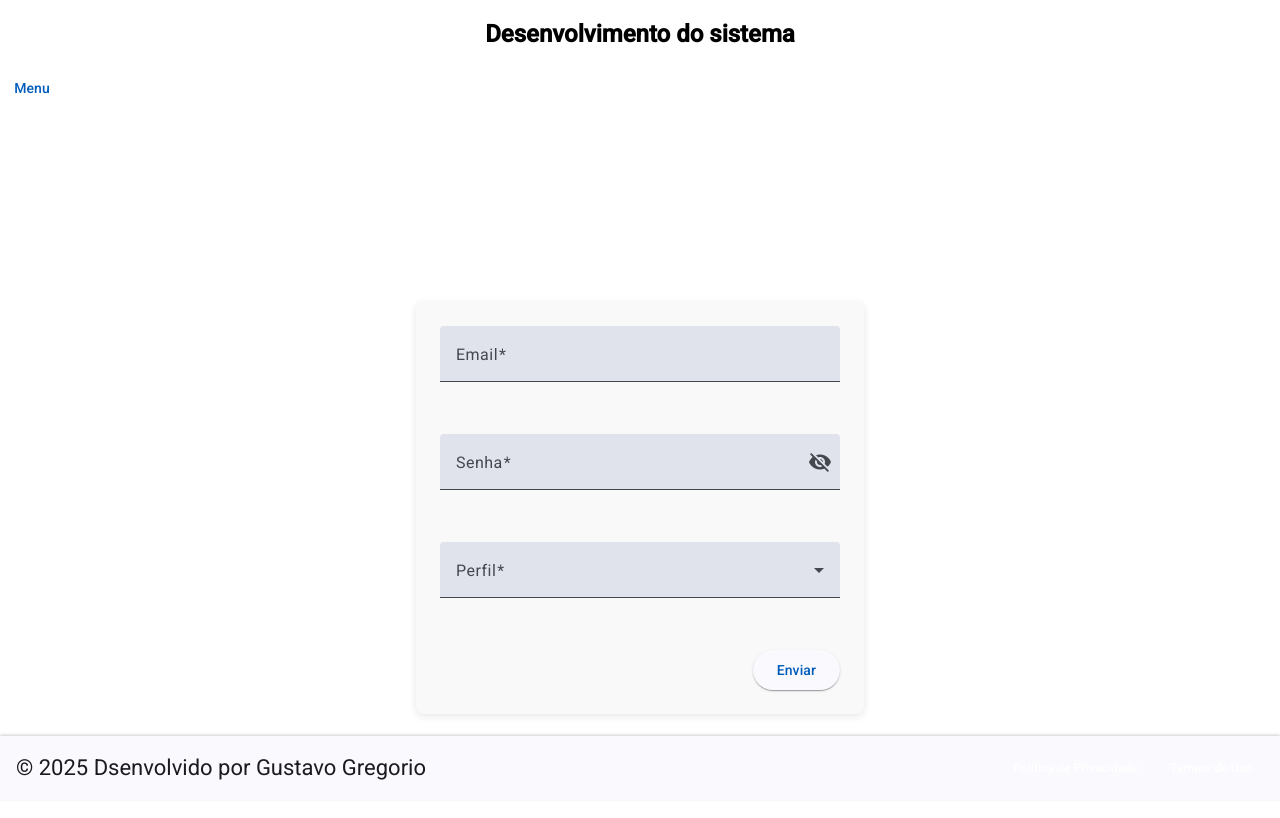
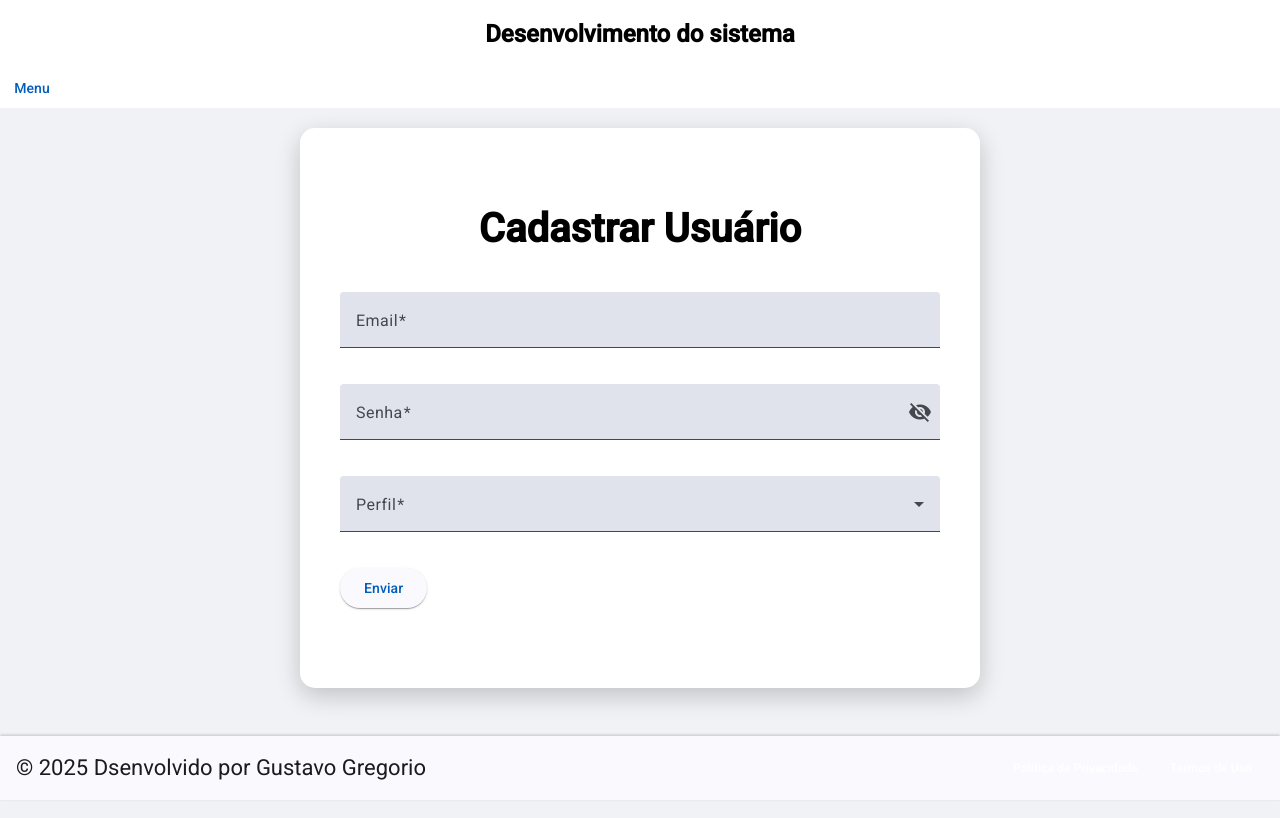
Before and after one commit to gustavogregorio1986/ProjetoEstudoCaixaAPP, an Angular app: page /cadastrar in a window 1280 px wide. Shown: the top 818 px of the page. Built offline with nearby package versions, Linux system fonts and the light colour scheme.

Commit message:
melhoria do codigo no anuglar material

```diff
--- a/src/app/pages/cadastrar/cadastrar.component.css
+++ b/src/app/pages/cadastrar/cadastrar.component.css
@@ -1,37 +1,41 @@
-.form-container {
-  display: flex;
-  flex-direction: column;
-  gap: 16px;       /* espaço entre os campos */
-  max-width: 400px; /* largura máxima */
-  margin: 0 auto;  /* centraliza horizontalmente */
-  padding: 24px;   /* espaço interno */
-  background-color: #f9f9f9;
-  border-radius: 8px;
-  box-shadow: 0 2px 8px rgba(0,0,0,0.1);
-}
-
-button {
-  align-self: flex-end; /* botão alinhado à direita */
-}
-
 .page-container {
   display: flex;
-  flex-direction: column;
-  min-height: 100vh; /* ocupa toda a altura da tela */
+  justify-content: center;
+  align-items: flex-start; /* mantém o formulário no topo */
+  min-height: 95vh;
+  background-color: #f0f2f5;
+  padding: 20px 20px 60px 20px; /* aumenta espaço inferior */
 }
 
 .content {
-  flex: 1; /* ocupa o espaço restante, empurrando o footer para baixo */
-  display: flex;
-  justify-content: center; /* centraliza horizontalmente */
-  align-items: center;     /* centraliza verticalmente */
-  padding: 24px;
+  width: 100%;
+  max-width: 600px;
+  background-color: white;
+  padding: 50px 40px 80px 40px; /* mais espaço interno inferior */
+  border-radius: 15px;
+  box-shadow: 0 8px 24px rgba(0,0,0,0.2);
 }
 
-.form-container {
+.form-title {
+  text-align: center;
+  font-size: 2.5rem;
+  margin-bottom: 40px;
+}
+
+.full-width {
   width: 100%;
-  max-width: 400px;
-  display: flex;
-  flex-direction: column;
-  gap: 16px;
+  margin-bottom: 30px;
 }
+
+.full-width input,
+.full-width mat-select {
+  height: 50px;
+  font-size: 1.1rem;
+  padding: 0 12px;
+}
+
+.submit-btn {
+  width: 100%;
+  padding: 18px;
+  font-size: 1.3rem;
+}
--- a/src/app/pages/cadastrar/cadastrar.component.html
+++ b/src/app/pages/cadastrar/cadastrar.component.html
@@ -1,5 +1,6 @@
 <div class="page-container">
  <div class="content">
+ <h1 class="form-title">Cadastrar Usuário</h1>
  <form [formGroup]="formCadastro" (ngSubmit)="onSubmit()" class="form-container">
   <mat-form-field appearance="fill" style="width: 100%; margin-bottom: 16px;">
     <mat-label>Email</mat-label>
--- a/src/app/pages/logar/logar.component.css
+++ b/src/app/pages/logar/logar.component.css
@@ -0,0 +1,41 @@
+.page-container {
+  display: flex;
+  justify-content: center;
+  align-items: flex-start; /* mantém o formulário no topo */
+  min-height: 95vh;
+  background-color: #f0f2f5;
+  padding: 20px 20px 60px 20px; /* aumenta espaço inferior */
+}
+
+.content {
+  width: 100%;
+  max-width: 600px;
+  background-color: white;
+  padding: 50px 40px 80px 40px; /* mais espaço interno inferior */
+  border-radius: 15px;
+  box-shadow: 0 8px 24px rgba(0,0,0,0.2);
+}
+
+.form-title {
+  text-align: center;
+  font-size: 2.5rem;
+  margin-bottom: 40px;
+}
+
+.full-width {
+  width: 100%;
+  margin-bottom: 30px;
+}
+
+.full-width input,
+.full-width mat-select {
+  height: 50px;
+  font-size: 1.1rem;
+  padding: 0 12px;
+}
+
+.submit-btn {
+  width: 100%;
+  padding: 18px;
+  font-size: 1.3rem;
+}
--- a/src/app/pages/logar/logar.component.html
+++ b/src/app/pages/logar/logar.component.html
@@ -1 +1,39 @@
-<p>logar works!</p>
+<div class="page-container">
+ <div class="content">
+ <h1 class="form-title">Logar Usuário</h1>
+ <form [formGroup]="formCadastro" (ngSubmit)="onSubmit()" class="form-container">
+  <mat-form-field appearance="fill" style="width: 100%; margin-bottom: 16px;">
+    <mat-label>Email</mat-label>
+    <input matInput formControlName="Email">
+    <mat-error *ngIf="formCadastro.get('Email')?.hasError('required')">
+      Email é obrigatório
+    </mat-error>
+  </mat-form-field>
+
+  <mat-form-field appearance="fill" style="width: 100%; margin-bottom: 16px;">
+  <mat-label>Senha</mat-label>
+  <input matInput [type]="hide ? 'password' : 'text'" formControlName="Senha">
+  <button mat-icon-button matSuffix (click)="hide = !hide" [attr.aria-label]="'Mostrar senha'" [attr.aria-pressed]="!hide">
+    <mat-icon>{{hide ? 'visibility_off' : 'visibility'}}</mat-icon>
+  </button>
+  <mat-error *ngIf="formCadastro.get('Senha')?.hasError('required')">
+    Senha é obrigatória
+  </mat-error>
+ </mat-form-field>
+
+  <mat-form-field appearance="fill" style="width: 100%; margin-bottom: 16px;">
+    <mat-label>Perfil</mat-label>
+    <mat-select formControlName="Perfil">
+      <mat-option value="1">Administrador</mat-option>
+      <mat-option value="feminino">Usuaerio</mat-option>
+    </mat-select>
+    <mat-error *ngIf="formCadastro.get('Perfil')?.hasError('required')">
+      Perfil é obrigatório
+    </mat-error>
+  </mat-form-field>
+
+  <button mat-raised-button color="primary" type="submit">Enviar</button>
+  </form>
+ </div>
+</div>
+<app-footer></app-footer>
--- a/src/app/pages/logar/logar.component.ts
+++ b/src/app/pages/logar/logar.component.ts
@@ -1,11 +1,39 @@
 import { Component } from '@angular/core';
+import { FormBuilder, FormGroup, ReactiveFormsModule, Validators } from '@angular/forms';
+import { MatInputModule } from '@angular/material/input';
+import { MatFormFieldModule } from '@angular/material/form-field';
+import { MatButtonModule } from '@angular/material/button';
+import { MatSelectModule } from '@angular/material/select';
+import { MatIcon } from '@angular/material/icon';
+import { CommonModule } from '@angular/common';
+import { FooterComponent } from '../footer/footer.component';
 
 @Component({
   selector: 'app-logar',
-  imports: [],
+  imports: [CommonModule,ReactiveFormsModule, MatIcon,MatFormFieldModule,MatInputModule,MatButtonModule,MatSelectModule, FooterComponent],
   templateUrl: './logar.component.html',
   styleUrl: './logar.component.css'
 })
 export class LogarComponent {
 
+  formCadastro!: FormGroup;
+    hide = true; // senha escondida por padrão
+
+    constructor(private fb: FormBuilder){
+      this.formCadastro = this.fb.group({
+          Email: ['', Validators.required],
+          Senha: ['', Validators.required],
+          Perfil: ['', Validators.required],
+      })
+    }
+
+     onSubmit() {
+    if (this.formCadastro.valid) {
+      console.log(this.formCadastro.value);
+      alert('Formulário enviado com sucesso!');
+    } else {
+      alert('Preencha todos os campos corretamente.');
+    }
+  }
+
 }
```
